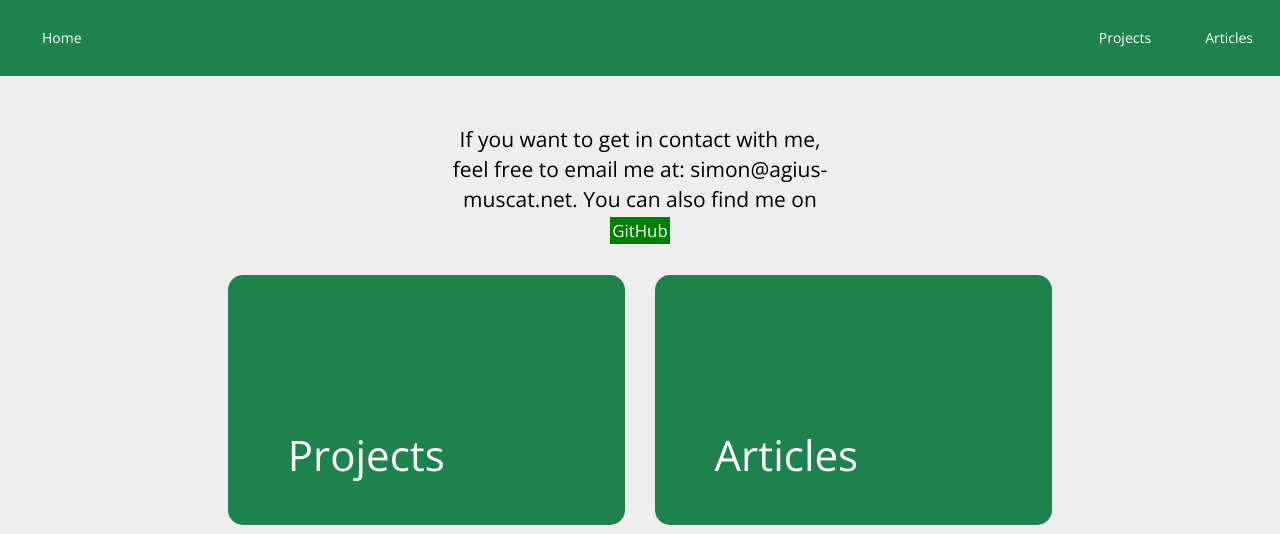
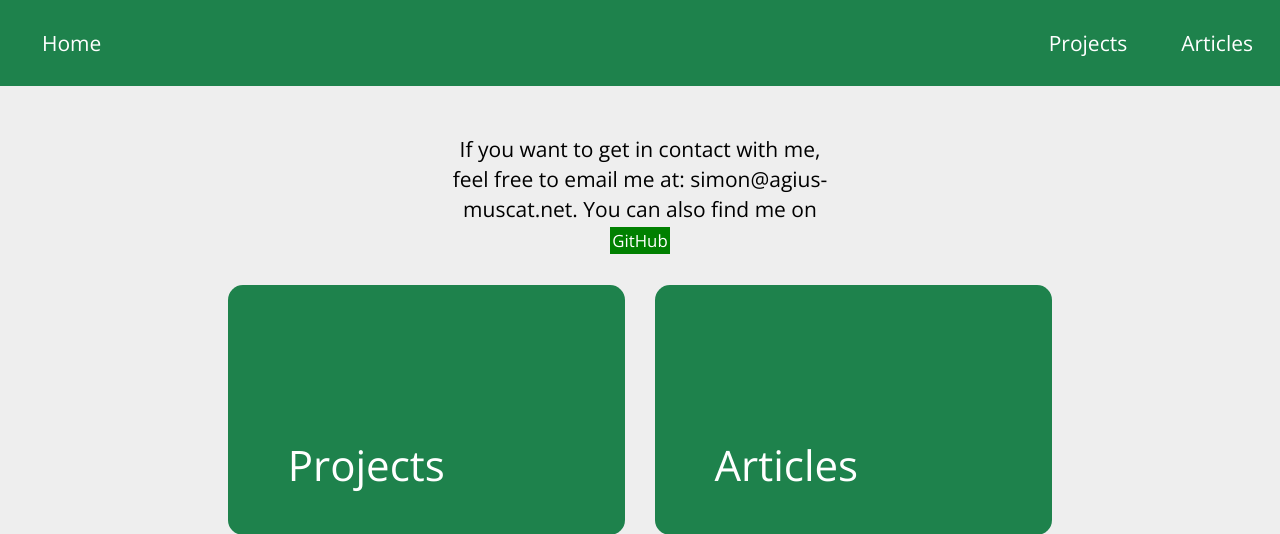
Before and after one commit to purrcat259/digitalcat, a Flask app: page / in a window 1280 px wide. Shown: the top 534 px of the page. Run offline with Flask 2, Linux system fonts and the light colour scheme; some libraries are stand-ins or nearby versions.

Commit message:
Wrapped nav text in spans

```diff
--- a/templates/layout.html
+++ b/templates/layout.html
@@ -26,19 +26,19 @@
                     <ul class="nav navbar-nav">
                         <li><a href="{{ url_for('index') }}">
                             <button type="button" class="btn btn-success btn-rmv-col">
-                                Home
+                                <span class="nav-text">Home</span>
                             </button>
                         </a></li>
                     </ul>
                     <ul class="nav navbar-nav navbar-right">
                         <li><a href="{{ url_for('projects') }}">
                             <button type="button" class="btn btn-success btn-rmv-col">
-                                Projects
+                                <span class="nav-text">Projects</span>
                             </button>
                         </a></li>
                         <li><a href="{{ url_for('articles') }}">
                             <button type="button" class="btn btn-success btn-rmv-col">
-                                Articles
+                                <span class="nav-text">Articles</span>
                             </button>
                         </a></li>
                     </ul>
```
